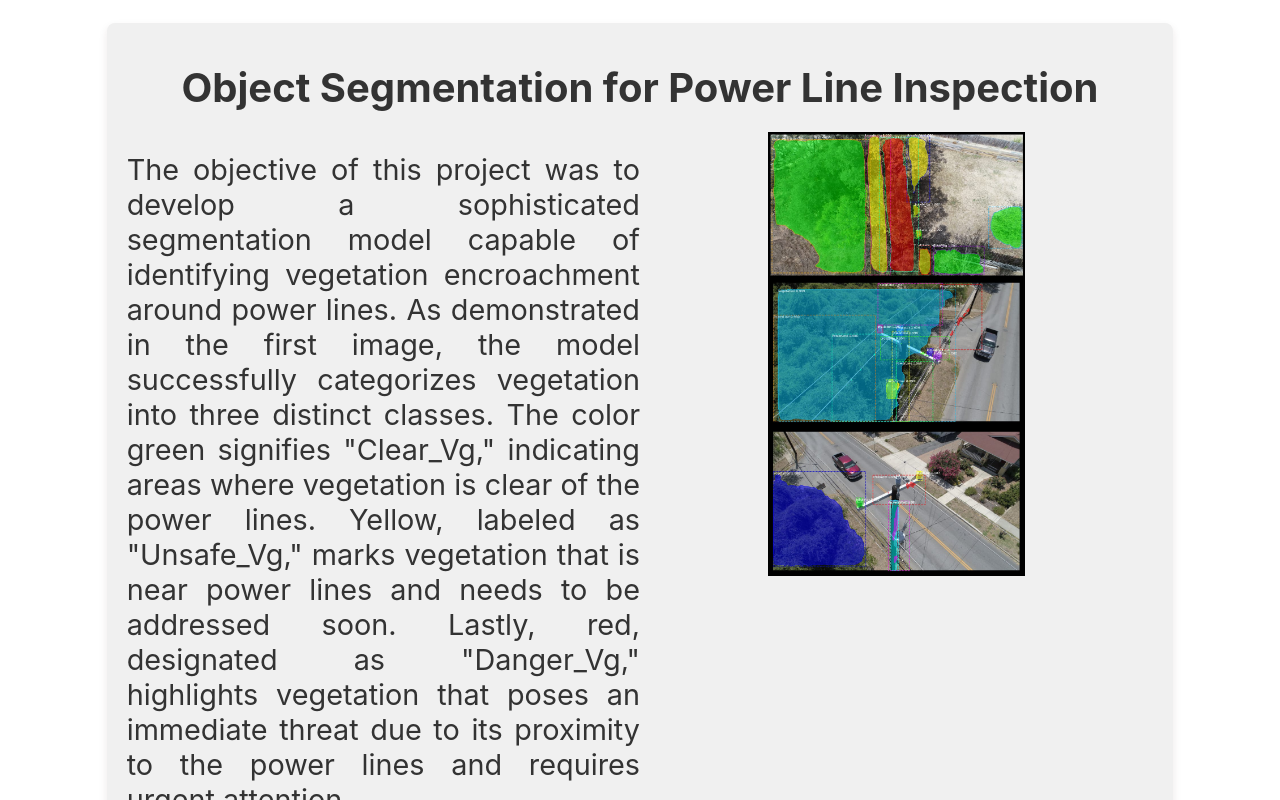
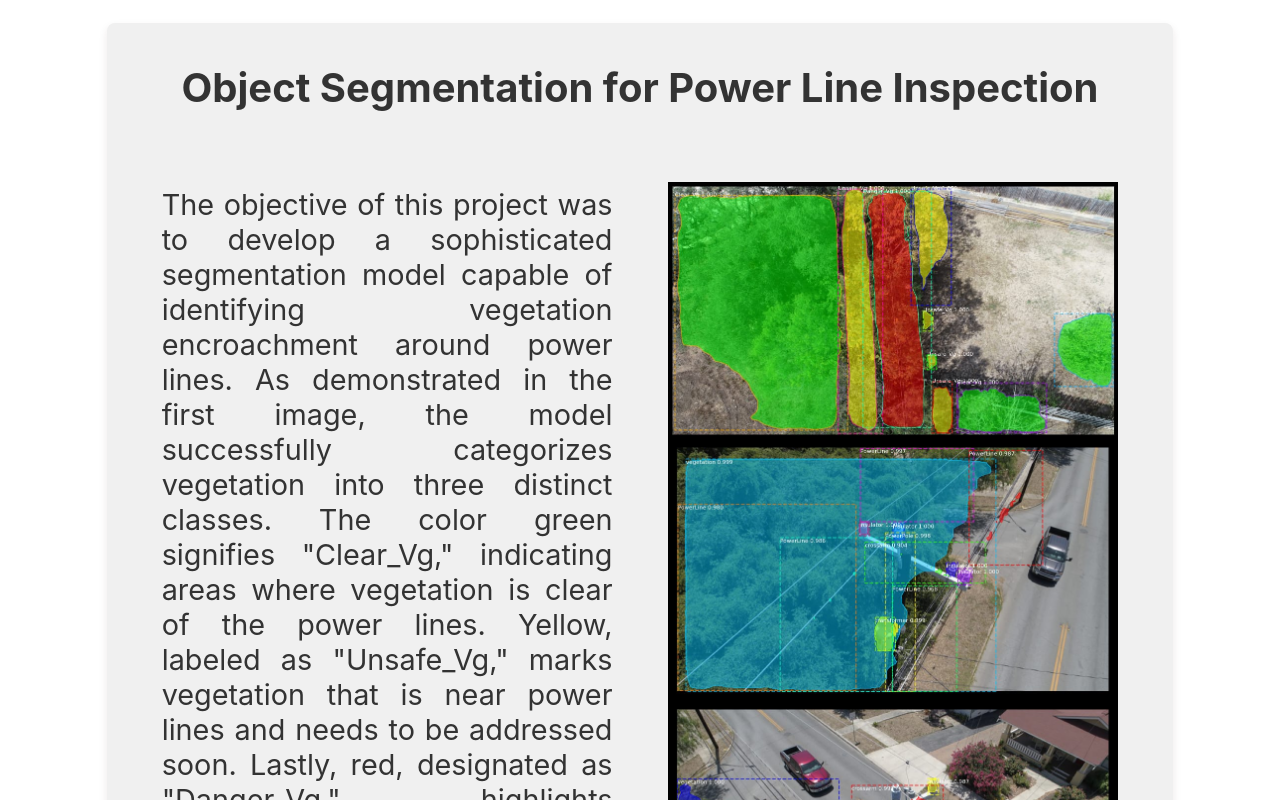
Before and after one commit to francope41/EulisesFrancoBio, a React (Create React App) app: page / in a window 1280 px wide. Shown: the part 2280-3080 px from the top of the page. Built offline with nearby package versions, Linux system fonts and the light colour scheme.

Commit message:
Updated favicon, Fixed css for cleaner layout

```diff
--- a/src/App.css
+++ b/src/App.css
@@ -120,7 +120,7 @@ section {
 }
 .text {
   flex: 1; /* Takes up half of the container */
-  padding-right: 0px; /* Adds spacing between text and images */
+  padding: 35px; /* Adds spacing between text and images */
   text-align: justify;
 }
 .images {
@@ -128,11 +128,14 @@ section {
   display: flex;
   flex-direction: column;
   align-items: center; /* Centers the images in their container */
+  padding-top: 50px;
+  padding-right: 35px;
+  padding-left: 20px;
 }
 
 .images img {
-  width: 50%; /* Adjust based on your design requirements */
-  max-width: 550px; /* Limits image width */
+  width: 100%; /* Adjust based on your design requirements */
+  max-width: 800px; /* Limits image width */
 }
 
 .images .centered {
```
Also changed, not shown: 1 other file (tests, documents, lock files or other folders).
